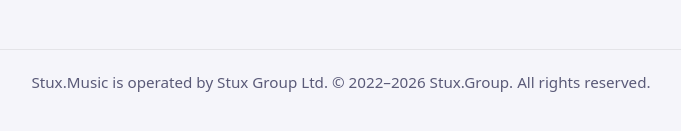
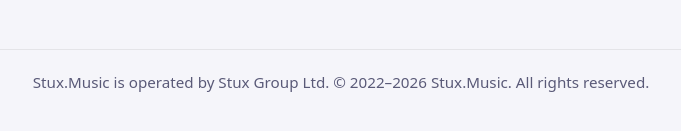
Before and after one commit to StuxMusic/artistpage, a plain HTML site: page legal/terms.html in a window 1280 px wide. Shown: the part 975-1106 px from the top of the page, 299-980 px from the left. Drawn offline with Linux system fonts and the light colour scheme.

Commit message:
Release v26.11.07-2
See CHANGELOG.md for details.

```diff
--- a/legal/terms.html
+++ b/legal/terms.html
@@ -85,7 +85,7 @@
 </main>
 
 <footer>
-    <p>Stux.Music is operated by Stux Group Ltd. &copy; <span data-copyright-years data-start="2022">2022–2026</span> Stux.Group. All rights reserved.</p>
+    <p>Stux.Music is operated by Stux Group Ltd. &copy; <span data-copyright-years data-start="2022">2022–2026</span> Stux.Music. All rights reserved.</p>
 </footer>
 
 <script>
```
Also changed, not shown: changelog.html (+1 -1 lines), legal.html (+1 -1 lines), legal/cookies.html (+1 -1 lines), legal/disclaimer.html (+1 -1 lines), legal/imprint.html (+1 -1 lines), legal/opt-out.html (+1 -1 lines), legal/privacy.html (+1 -1 lines), 2 other files.
